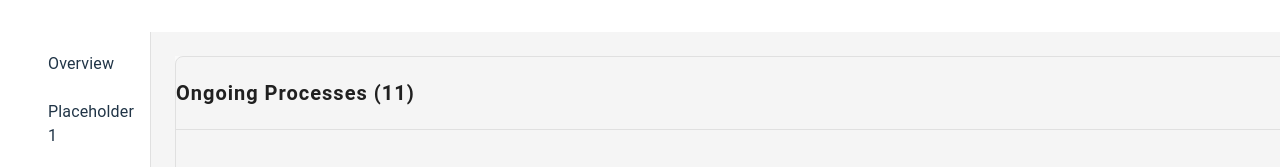
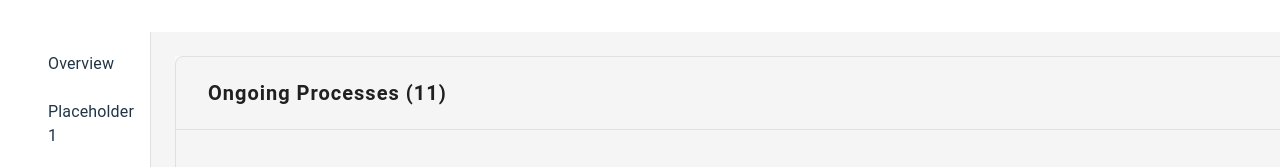
Before and after one commit to PatrickGress/offboardingtoolTS, a React (Vite) app: page / in a window 1280 px wide. Shown: the top 167 px of the page. Built offline with nearby package versions, Linux system fonts and the light colour scheme; the HTML template or start-up script is replaced by a standard one.

Commit message:
header: add padding

```diff
--- a/src/components/WorkflowOverview.tsx
+++ b/src/components/WorkflowOverview.tsx
@@ -39,10 +39,10 @@ export function WorkflowOverview({ onWorkflowClick }: { onWorkflowClick: (id: st
         mb: 2
       }}>
         <Box sx={{ display: 'flex', alignItems: 'center', justifyContent: 'space-between', py: 2 }}>
-          <Typography variant="h6" sx={{ fontWeight: 700, letterSpacing: 1 }}>
+          <Typography variant="h6" sx={{ fontWeight: 700, letterSpacing: 1, pl: 4 }}>
             Ongoing Processes ({sortedWorkflows.length})
           </Typography>
-          <FormControl size="small" sx={{ minWidth: 180 }}>
+          <FormControl size="small" sx={{ minWidth: 180, pr: 4 }}>
             <InputLabel id="sort-by-label">Sort by</InputLabel>
             <Select
               labelId="sort-by-label"
```
